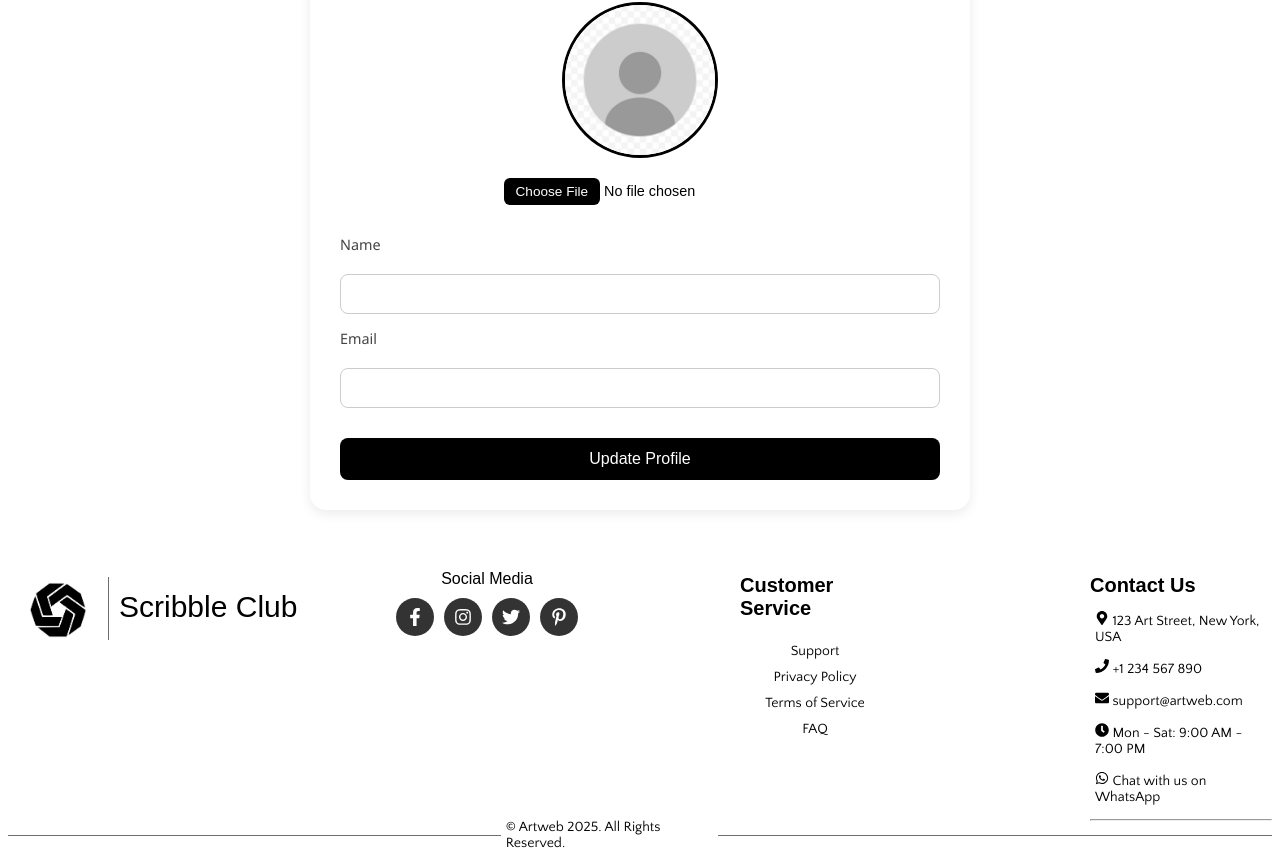
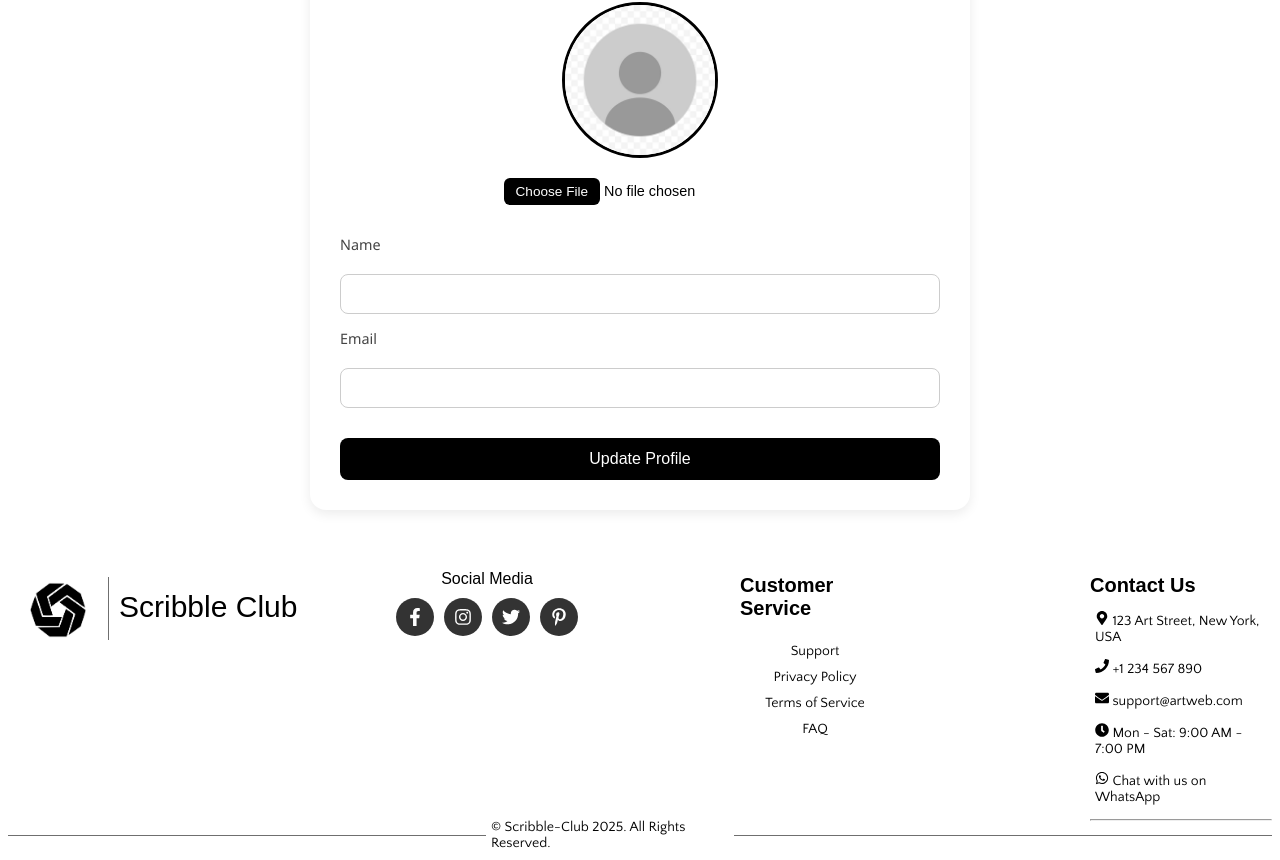
Before and after one commit to akash-1316/Scribble-Club, a React (Vite) app in the folder FRONT-END/: page /profile in a window 1280 px wide. Shown: the part 237-1097 px from the top of the page. Built offline with nearby package versions, Linux system fonts and the light colour scheme; a web font is replaced by a local one.

Commit message:
Update footer.jsx

```diff
--- a/FRONT-END/src/components/Footer/footer.jsx
+++ b/FRONT-END/src/components/Footer/footer.jsx
@@ -61,7 +61,7 @@ const footer = () => {
     <div className="footer-rights">
      <div className="line-p"></div>
      <div className="matter">
-       © Artweb 2025. All Rights Reserved.
+       © Scribble-Club 2025. All Rights Reserved.
      </div>
      <div className="line-q"></div>
     </div>
```
